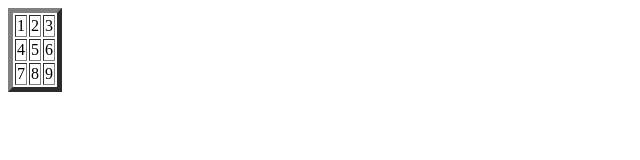
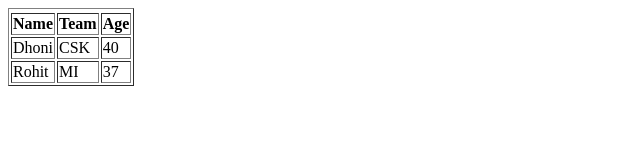
Before and after one commit to Shri-harshini/CRT, a plain HTML site: page HTML-day4/shri.html in a window 1280 px wide. Shown: the whole page, without its empty margins (0-640 px from the left). Drawn offline with Linux system fonts and the light colour scheme.

Commit message:
Add files via upload

```diff
--- a/HTML-day4/shri.html
+++ b/HTML-day4/shri.html
@@ -6,28 +6,22 @@
     <title>Document</title>
 </head>
 <body>
-    <table border="5">
-    <thead>
+    <table border="1">
         <tr>
-            <td>1</td>
-            <td>2</td>
-            <td>3</td>
+            <tr>
+                <th>Name</th><th>Team</th><th>Age</th>
+            </tr>
         </tr>
-    </thead>
-    <tbody>
         <tr>
-            <td>4</td>
-            <td>5</td>
-            <td>6</td>
+            <td>Dhoni</td>
+            <td>CSK</td>
+            <td>40</td>
         </tr>
-    </tbody>
-    <tfoot>
         <tr>
-            <td>7</td>
-            <td>8</td>
-            <td>9</td>
+            <td>Rohit</td>
+            <td>MI</td>
+            <td>37</td>
         </tr>
-    </tfoot>
-    </tbody>
+    </table>
 </body>
 </html>
```
